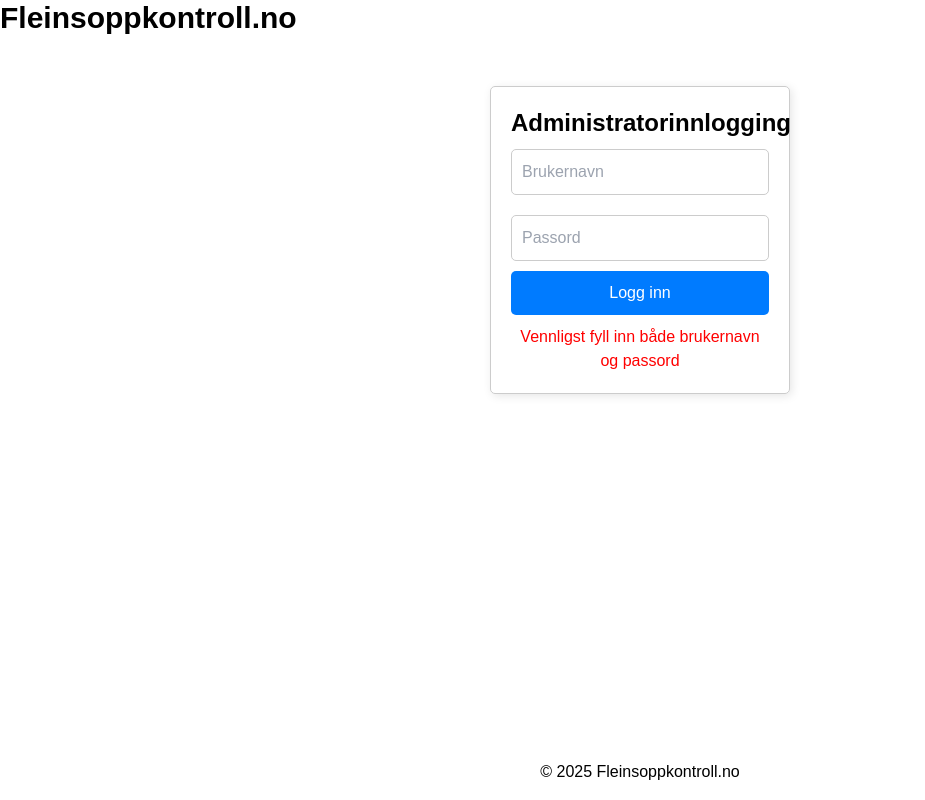
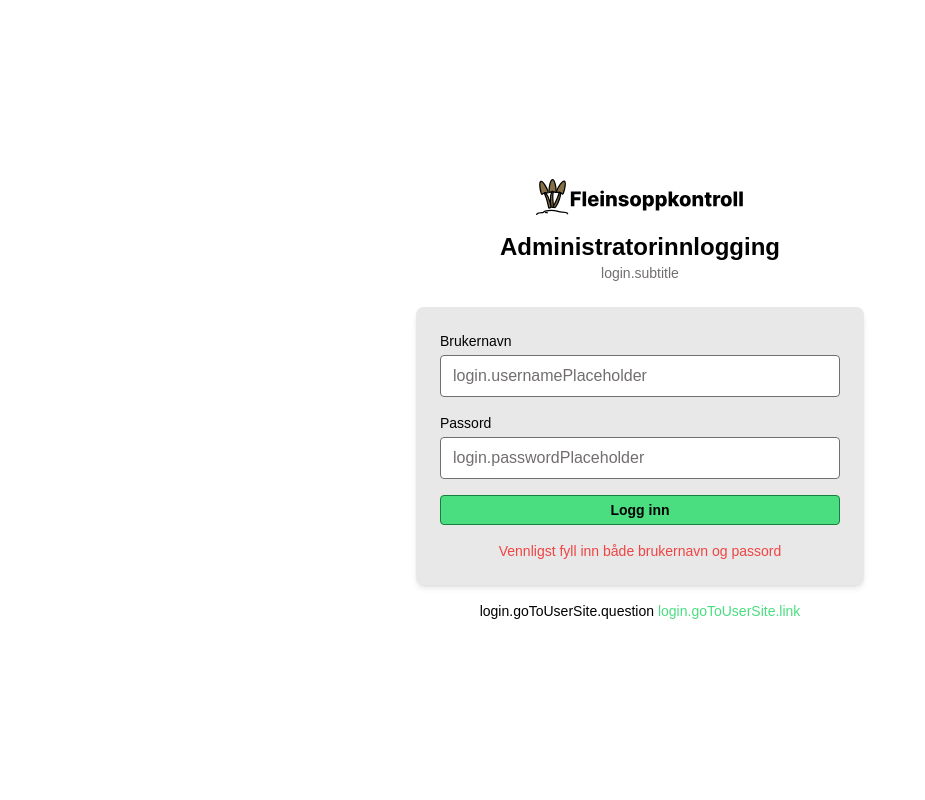
Before and after one commit to jensmjahle/mushroom-identification-frontend, a Vue app: page /admin/login in a window 1280 px wide. Both pictures are taken after a click on the button "Logg inn". Shown: the whole page, without its empty margins (0-925 px from the left). Built offline with nearby package versions, Linux system fonts and the light colour scheme; no server answers.

Commit message:
feat: redesign AdminLoginForm and AdminLoginView for improved user experience and accessibility

```diff
--- a/src/components/AdminLoginForm.vue
+++ b/src/components/AdminLoginForm.vue
@@ -1,30 +1,54 @@
 <template>
-  <div class="login-container">
-    <h2>{{ t("login.title") }}</h2>
+  <div class="flex flex-col items-center justify-center min-h-screen px-4">
+      <img src="/assets/logo-horizontal.svg" alt="Fleinsoppkontroll logo" class=" h-auto mb-4 w-52" />
 
-    <input
-        type="text"
-        v-model="username"
-        :placeholder="t('login.username')"
-        class="input-field"
-    />
+    <div class="text-center mb-6">
+      <h1 class="text-2xl font-bold text-text1">{{ t("login.title") }}</h1>
+      <p class="text-sm text-text2-faded">{{ t("login.subtitle") }}</p>
+    </div>
 
-    <input
-        type="password"
-        v-model="password"
-        :placeholder="t('login.password')"
-        class="input-field"
-    />
+    <div class="w-full max-w-md bg-bg2 p-6 rounded-lg shadow-md space-y-4">
+      <BaseInput
+          id="username"
+          v-model="username"
+          type="text"
+          :label="t('login.username')"
+          :placeholder="t('login.usernamePlaceholder')"
+      />
+      <BaseInput
+          id="password"
+          v-model="password"
+          type="password"
+          :label="t('login.password')"
+          :placeholder="t('login.passwordPlaceholder')"
+      />
 
-    <button @click="handleLogin" class="login-btn">{{ t("login.submit") }}</button>
+      <BaseButton block @click="handleLogin">
+        {{ t("login.submit") }}
+      </BaseButton>
 
-    <p v-if="errorMessage" class="error">{{ errorMessage }}</p>
+      <p v-if="errorMessage" class="text-red-500 text-sm text-center">
+        {{ errorMessage }}
+      </p>
+    </div>
+
+    <p class="mt-4 text-sm text-text1">
+      {{ t("login.goToUserSite.question") }}
+      <router-link
+          to="/"
+          class="text-button1 hover:underline font-medium"
+      >
+        {{ t("login.goToUserSite.link") }}
+      </router-link>
+    </p>
   </div>
 </template>
 
 <script setup>
 import { ref } from "vue";
 import { useI18n } from "vue-i18n";
+import BaseInput from "@/components/base/BaseInput.vue";
+import BaseButton from "@/components/base/BaseButton.vue";
 
 const { t } = useI18n();
 
@@ -47,38 +71,3 @@ const handleLogin = async () => {
   }
 };
 </script>
-
-<style scoped>
-.login-container {
-  max-width: 300px;
-  margin: 50px auto;
-  padding: 20px;
-  text-align: center;
-  border: 1px solid #ccc;
-  border-radius: 5px;
-  box-shadow: 2px 2px 10px rgba(0, 0, 0, 0.1);
-}
-
-.input-field {
-  width: 100%;
-  padding: 10px;
-  margin: 10px 0;
-  border: 1px solid #ccc;
-  border-radius: 5px;
-}
-
-.login-btn {
-  width: 100%;
-  padding: 10px;
-  background-color: #007bff;
-  color: white;
-  border: none;
-  border-radius: 5px;
-  cursor: pointer;
-}
-
-.error {
-  color: red;
-  margin-top: 10px;
-}
-</style>
--- a/src/components/User/UserSidebar.vue
+++ b/src/components/User/UserSidebar.vue
@@ -1,35 +1,36 @@
 <template>
   <nav :class="['user-sidebar', collapsed ? 'collapsed' : '']">
-    <div class="user-sidebar-button" :class="{ active: $route.path === '/user' }">
-      <router-link to="/user" class="user-sidebar-link">
+
+    <div class="user-sidebar-button" :class="{ active: $route.name === 'home' }">
+      <router-link :to="{ name: 'home' }" class="user-sidebar-link">
         <HomeIcon class="user-sidebar-icon" />
         <span class="user-sidebar-text">Home</span>
       </router-link>
     </div>
 
-    <div class="user-sidebar-button" :class="{ active: $route.path === '/user/new' }">
-      <router-link to="/user/new" class="user-sidebar-link">
+    <div class="user-sidebar-button" :class="{ active: $route.name === 'new-request' }">
+      <router-link :to="{ name: 'new-request' }" class="user-sidebar-link">
         <SendIcon class="user-sidebar-icon" />
         <span class="user-sidebar-text">Send In</span>
       </router-link>
     </div>
 
-    <div class="user-sidebar-button" :class="{ active: $route.path === '/user/login' }">
-      <router-link to="/user/login" class="user-sidebar-link">
+    <div class="user-sidebar-button" :class="{ active: $route.name === 'user-login' }">
+      <router-link :to="{ name: 'user-login' }" class="user-sidebar-link">
         <CheckCircle class="user-sidebar-icon" />
         <span class="user-sidebar-text">Check Answer</span>
       </router-link>
     </div>
 
-    <div class="user-sidebar-button" :class="{ active: $route.path === '/user/become-member' }">
-      <router-link to="/user/become-member" class="user-sidebar-link">
+    <div class="user-sidebar-button" :class="{ active: $route.name === 'become-member' }">
+      <router-link :to="{ name: 'become-member' }" class="user-sidebar-link">
         <Star class="user-sidebar-icon" />
         <span class="user-sidebar-text">Become a Member</span>
       </router-link>
     </div>
 
-    <div class="user-sidebar-button" :class="{ active: $route.path === '/user/support' }">
-      <router-link to="/user/support" class="user-sidebar-link">
+    <div class="user-sidebar-button" :class="{ active: $route.name === 'support' }">
+      <router-link :to="{ name: 'support' }" class="user-sidebar-link">
         <HelpingHand class="user-sidebar-icon" />
         <span class="user-sidebar-text">Support</span>
       </router-link>
--- a/src/locales/en.json
+++ b/src/locales/en.json
@@ -29,7 +29,6 @@
       "oldPassword": "Current Password",
       "oldPasswordPlaceholder": "Enter your current password"
     },
-
     "danger": {
       "title": "Danger Zone",
       "description": "This action is irreversible. Deleting your account will remove all your data.",
@@ -41,12 +40,19 @@
     }
   },
   "login": {
-    "title": "Administrator Login",
+    "title": "Admin Login",
+    "subtitle": "Enter your credentials to access the admin dashboard",
     "username": "Username",
     "password": "Password",
+    "usernamePlaceholder": "Enter your username",
+    "passwordPlaceholder": "Enter your password",
     "submit": "Log in",
-    "error": "Invalid username or password",
-    "fill_in_both_username_and_password": "Please fill in both username and password"
+    "fill_in_both_username_and_password": "Please fill in both fields.",
+    "error": "Login failed. Please check your credentials.",
+    "goToUserSite": {
+      "question": "Looking for the main site?",
+      "link": "Go to user site"
+    }
   },
   "admin": {
     "stats": {
--- a/src/router/index.js
+++ b/src/router/index.js
@@ -1,70 +1,63 @@
+// router/index.js
 import { createRouter, createWebHistory } from 'vue-router';
 import { parseJwt } from '../utils/jwt';
 
-import UnderConstructionView from '../views/user/UnderConstructionView.vue';
+import AppUserLayout from '../layouts/AppUserLayout.vue';
+import AppAdminLayout from '../layouts/AppAdminLayout.vue';
+
 import HomeView from '../views/user/HomeView.vue';
+import NewRequestView from '../views/user/NewRequestView.vue';
+import UserRequestView from '../views/user/UserRequestView.vue';
+import BecomeMemberView from '../views/user/BecomeMemberView.vue';
+import SupportView from '../views/user/SupportView.vue';
+import UserLoginView from '../views/user/UserLoginView.vue';
+
 import AdminLoginView from '../views/admin/AdminLoginView.vue';
-import UserRequestView from '../views/user/UserRequestView.vue';
-import AdminDashboardView from "../views/admin/AdminDashboardView.vue";
-import AdminUserRequestView from "../views/admin/AdminUserRequestView.vue";
-import AppAdminLayout from "../layouts/AppAdminLayout.vue";
-import RequestsList from "../components/RequestsList.vue";
-import AppUserLayout from "../layouts/AppUserLayout.vue";
-import NewRequestView from "../views/user/NewRequestView.vue";
-import UserLoginView from "@/views/user/UserLoginView.vue";
-import StatisticsView from "@/views/admin/StatisticsView.vue";
-import AllAdminsOverview from "@/views/admin/AllAdminsOverview.vue";
-import CreateNewAdminView from "@/views/admin/CreateNewAdminView.vue";
-import BecomeMemberView from "@/views/user/BecomeMemberView.vue";
-import SupportView from '@/views/user/SupportView.vue';
-import AllRequestsView from "@/views/admin/AllRequestsView.vue";
-import SettingsView from "@/views/admin/SettingsView.vue";
-
+import AdminDashboardView from '../views/admin/AdminDashboardView.vue';
+import AdminUserRequestView from '../views/admin/AdminUserRequestView.vue';
+import AllRequestsView from '../views/admin/AllRequestsView.vue';
+import StatisticsView from '../views/admin/StatisticsView.vue';
+import AllAdminsOverview from '../views/admin/AllAdminsOverview.vue';
+import CreateNewAdminView from '../views/admin/CreateNewAdminView.vue';
+import SettingsView from '../views/admin/SettingsView.vue';
 
 const routes = [
   {
     path: '/',
-    name: 'Construction',
-    component: UnderConstructionView,
-    redirect: '/user/home'
-  },
-  {
-    path: '/user',
-    name: 'user',
     component: AppUserLayout,
     children: [
       {
-        path: "",
-        name: "home",
+        path: '',
+        name: 'home',
         component: HomeView,
       },
       {
         path: 'new',
         name: 'new-request',
-        component:NewRequestView,
+        component: NewRequestView,
       },
       {
         path: 'request/:userRequestId',
         name: 'user-request',
         component: UserRequestView,
-        meta: { requiresUser: true }
+        meta: { requiresUser: true },
       },
       {
         path: 'become-member',
         name: 'become-member',
-        component:BecomeMemberView,
+        component: BecomeMemberView,
       },
       {
         path: 'support',
         name: 'support',
-        component:SupportView,
+        component: SupportView,
       },
       {
         path: 'login',
         name: 'user-login',
-        component: UserLoginView
-      }
-    ]
+        component: UserLoginView,
+      },
+    ],
   },
   {
     path: '/admin',
@@ -74,62 +67,57 @@ const routes = [
       {
         path: 'dashboard',
         name: 'admin-dashboard',
-        component: AdminDashboardView
+        component: AdminDashboardView,
       },
       {
         path: 'requests/:userRequestId',
         name: 'admin-request',
-        component: AdminUserRequestView
+        component: AdminUserRequestView,
       },
       {
         path: 'requests',
         name: 'admin-all-requests',
-        component: AllRequestsView
+        component: AllRequestsView,
       },
       {
         path: 'statistics',
         name: 'admin-statistics',
-        component: StatisticsView
+        component: StatisticsView,
       },
       {
-        path:'management',
-        name:'admin-management',
-        component: AllAdminsOverview
+        path: 'management',
+        name: 'admin-management',
+        component: AllAdminsOverview,
       },
       {
         path: 'new',
         name: 'admin-new-administrator',
-        component: CreateNewAdminView
+        component: CreateNewAdminView,
       },
       {
         path: 'settings',
         name: 'admin-settings',
-        component: SettingsView
-      }
-    ]
+        component: SettingsView,
+      },
+    ],
   },
   {
     path: '/admin/login',
     name: 'admin-login',
-    component: AdminLoginView
+    component: AdminLoginView,
   },
   {
     path: '/:pathMatch(.*)*',
-    redirect: '/'
-  }
-
+    redirect: '/',
+  },
 ];
 
 const router = createRouter({
   history: createWebHistory(),
-  routes
+  routes,
 });
 
-/**
- * Route protection middleware to check if the user is authenticated.
- * Redirect users to the home page if they are not authenticated.
- * Redirect admins to the admin login page if they are not authenticated.
- */
+// Navigation Guards
 router.beforeEach((to, from, next) => {
   const token = sessionStorage.getItem('jwt');
   const decoded = token ? parseJwt(token) : null;
--- a/src/views/admin/AdminLoginView.vue
+++ b/src/views/admin/AdminLoginView.vue
@@ -1,35 +1,28 @@
-
 <template>
-  <h1>Fleinsoppkontroll.no</h1>
   <AdminLoginForm :onLogin="loginUser" />
 </template>
 
 <script setup>
 import { useRouter } from "vue-router";
-import AdminLoginForm from "../../components/AdminLoginForm.vue";
-import {loginAdmin} from "@/services/authService";
+import AdminLoginForm from "@/components/AdminLoginForm.vue";
+import { loginAdmin } from "@/services/authService";
 
 const router = useRouter();
-
 
 const loginUser = async (username, password) => {
   try {
     const response = await loginAdmin(username, password);
-    console.log(response);
-
     const token = response.data.token;
 
     if (token) {
-      alert("Login successful!");
       sessionStorage.setItem("jwt", token);
-      await router.push("/admin/dashboard");
+      await router.push({ name: "admin-dashboard" }); // use route name
     } else {
       throw new Error("Invalid credentials");
     }
   } catch (error) {
     console.error("Login failed:", error);
-    alert("Login failed. Please check your credentials.");
+    throw error;
   }
 };
-
 </script>
```
Also changed, not shown: public/assets/icon-dark.svg (deleted), public/assets/icon.svg (deleted).
